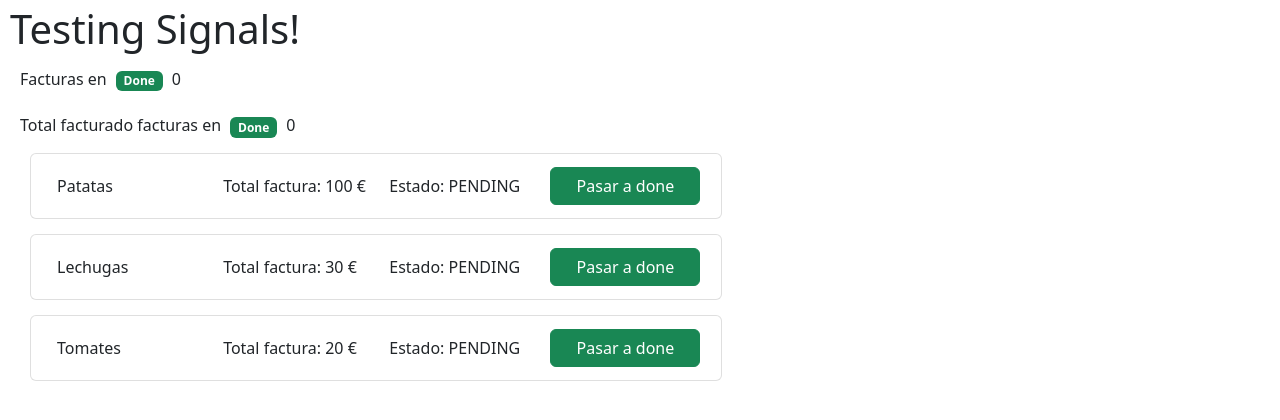
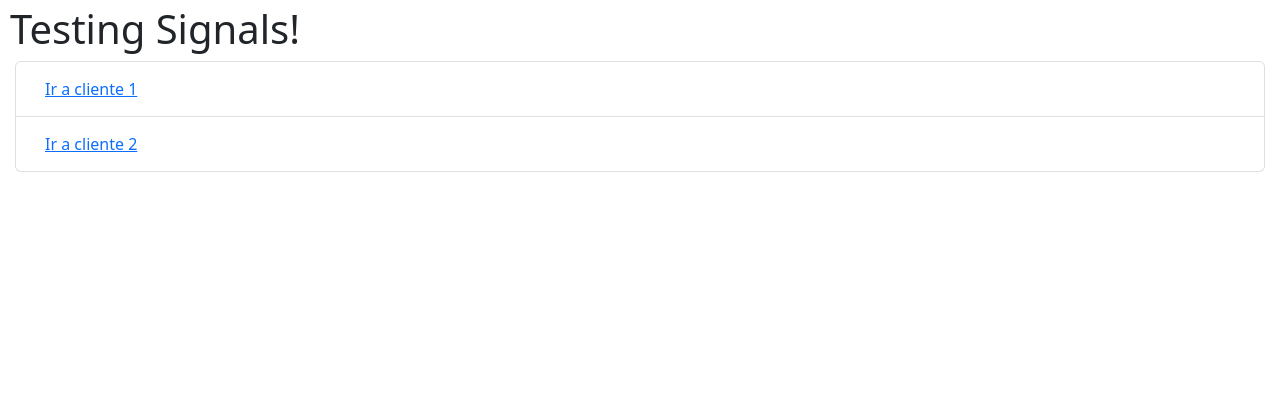
Before and after one commit to ricardo-roguez/Angular-16-signals-advanced, an Angular app: page / in a window 1280 px wide. Shown: the top 420 px of the page. Built offline with nearby package versions, Linux system fonts and the light colour scheme.

Commit message:
add client list

```diff
--- a/src/app.module.ts
+++ b/src/app.module.ts
@@ -1,9 +1,9 @@
-import { APP_INITIALIZER, NgModule } from '@angular/core';
+import { NgModule } from '@angular/core';
 import { BrowserModule } from '@angular/platform-browser';
-import { HttpClient, HttpClientModule } from '@angular/common/http';
+import { HttpClientModule } from '@angular/common/http';
 import { BrowserAnimationsModule } from '@angular/platform-browser/animations';
 import { AppRoutingModule } from './app-routing.module';
-import { AppComponent } from './components/app-component/app-component.component';
+import { AppComponent } from './app-component';
 
 
 
--- a/src/components/client-list/client-list.component.css
+++ b/src/components/client-list/client-list.component.css
@@ -0,0 +1,3 @@
+.item-container.list-group-item {
+  margin: 0;
+}
--- a/src/components/client-list/client-list.component.html
+++ b/src/components/client-list/client-list.component.html
@@ -1,5 +1,8 @@
 <div class="list-group">
   <div class='item-container list-group-item'>
-    <div class="item-data"> Cliente 1 </div> <button type="button" class="btn btn-link" (click)='goToClient(1)'>Ir a cliente 1</button>
+      <button type="button" class="btn btn-link" (click)='goToClient(1)'>Ir a cliente 1</button>
+  </div>
+  <div class='item-container list-group-item'>
+     <button type="button" class="btn btn-link" (click)='goToClient(2)'>Ir a cliente 2</button>
   </div>
 </div>
--- a/src/components/client-list/client-list.component.ts
+++ b/src/components/client-list/client-list.component.ts
@@ -12,7 +12,7 @@ import { Router } from '@angular/router';
 export class ClientListComponent {
   route = inject(Router)
   goToClient(clientId): void {
-    this.route.navigate(['/client', { id: clientId }])
+    this.route.navigate([`/client/${clientId}`])
   }
 
 }
--- a/src/global_styles.css
+++ b/src/global_styles.css
@@ -1,8 +1,5 @@
 /* Add application styles & imports to this file! */
-.main-component {
-  display: flex;
-  justify-content: space-between;
-}
+
 
 * {
   margin: 5px;
--- a/src/main.ts
+++ b/src/main.ts
@@ -1,20 +1,6 @@
-import 'zone.js/dist/zone';
-import { Component } from '@angular/core';
-import { CommonModule } from '@angular/common';
-import { bootstrapApplication } from '@angular/platform-browser';
-import { InvoiceListComponent } from './components/invoice-list/invoice-list.component';
+import 'zone.js';
 
-@Component({
-  selector: 'my-app',
-  standalone: true,
-  imports: [InvoiceListComponent, CommonModule],
-  template: `
-    <h1>Testing Signals!</h1>
-    <div class='main-component'>
-      <app-invoice-list />
-    </div>
-  `,
-})
-export class App {}
-
-bootstrapApplication(App);
+import { platformBrowserDynamic } from "@angular/platform-browser-dynamic";
+import { AppModule } from "./app.module";
+platformBrowserDynamic().bootstrapModule(AppModule)
+  .catch(err => console.error(err));
```
